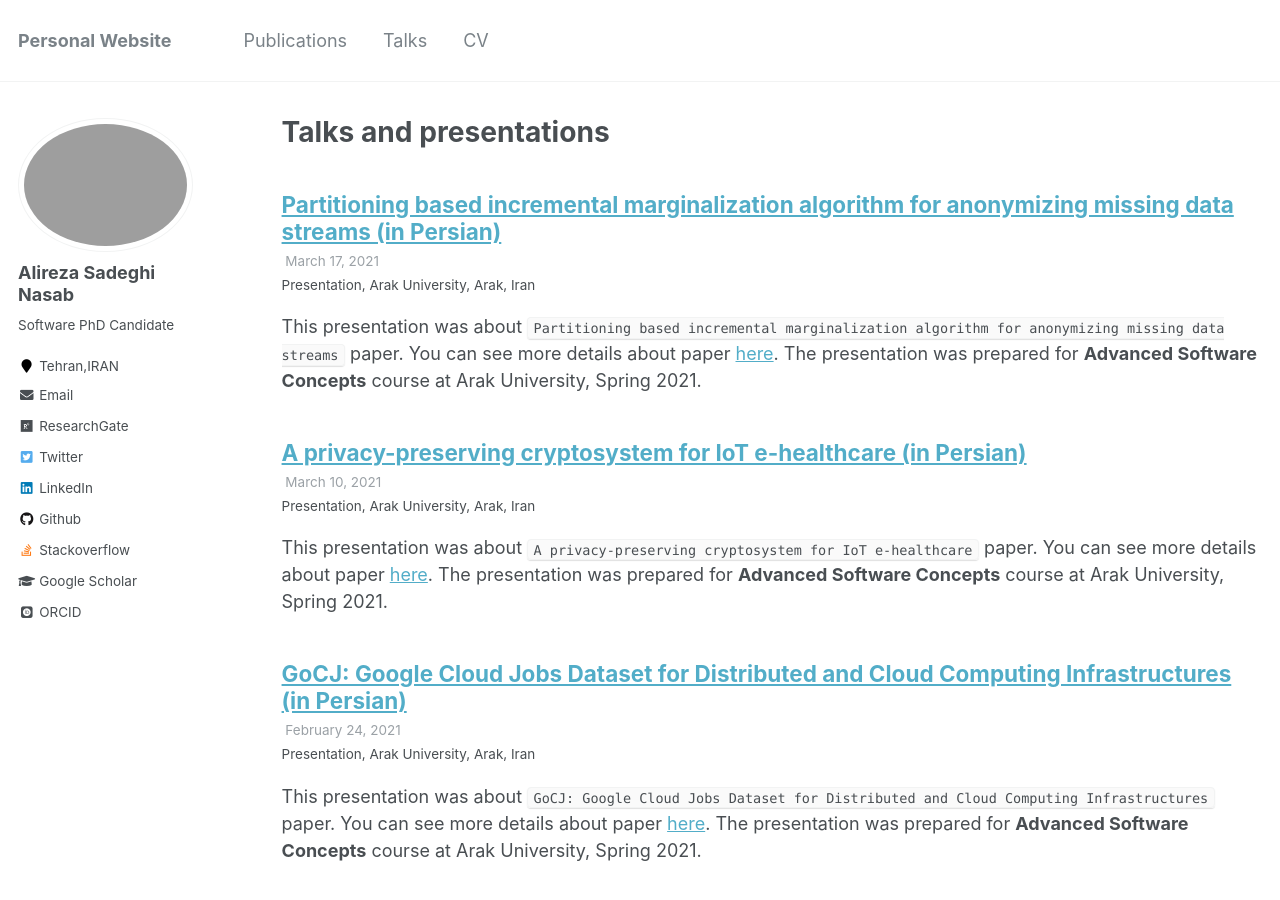
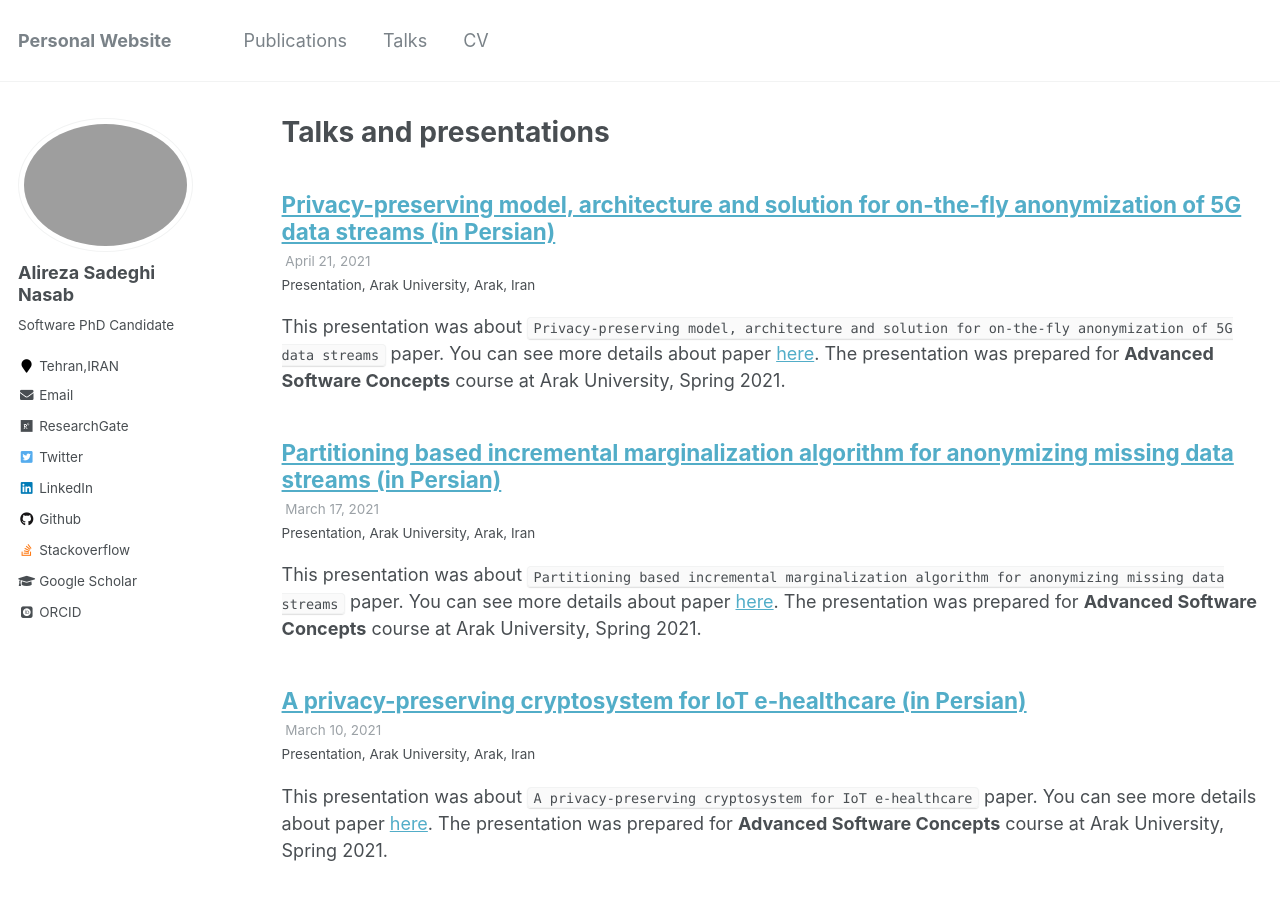
Before and after one commit to AlirezaSN/AlirezaSN.github.io, a Jekyll site: the page built from _pages/talks.html, in a window 1280 px wide and 900 px high. Built offline with Jekyll 4.4.1, drawn with Linux system fonts in a browser that asks for light colours; some web fonts are replaced.

Commit message:
fix some typo, add work email and a new presentation

```diff
--- /dev/null
+++ b/_talks/talk_8.md
@@ -0,0 +1,13 @@
+---
+title: "Privacy-preserving model, architecture and solution for on-the-fly anonymization of 5G data streams (in Persian)"
+collection: talks
+type: "Presentation"
+permalink: /talks/talk_8
+venue: "Arak University"
+date: 2021-04-21
+location: "Arak, Iran"
+---
+
+This presentation was about `Privacy-preserving model, architecture and solution for on-the-fly anonymization of 5G data streams` paper. You can see more details about paper [here](https://dl.acm.org/doi/abs/10.1145/3437120.3437349). The presentation was prepared for **Advanced Software Concepts** course at Arak University, Spring 2021.
+
+[Visit Keynotes here](https://alirezasn.github.io/files/talk_8_slides.pdf)
```
Also changed, not shown: _pages/about.md (+4 -3 lines), 1 other file.
